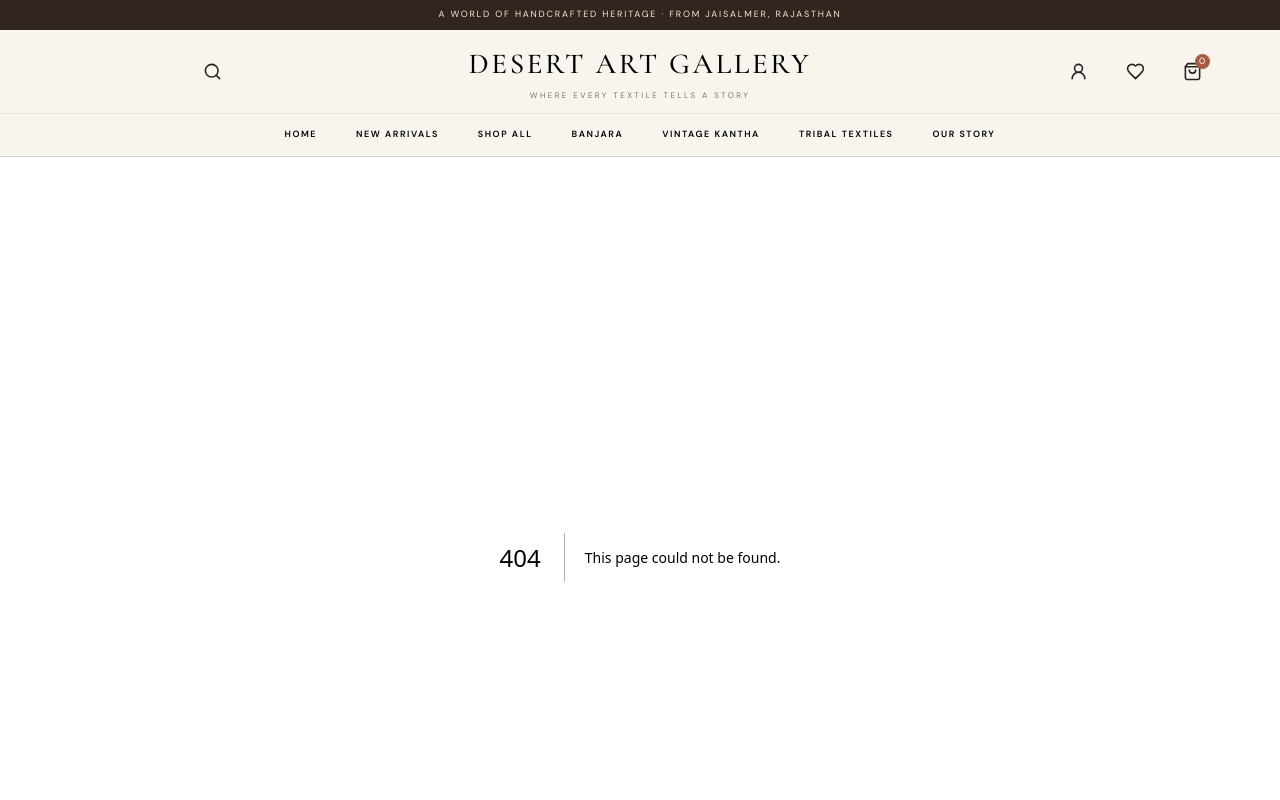
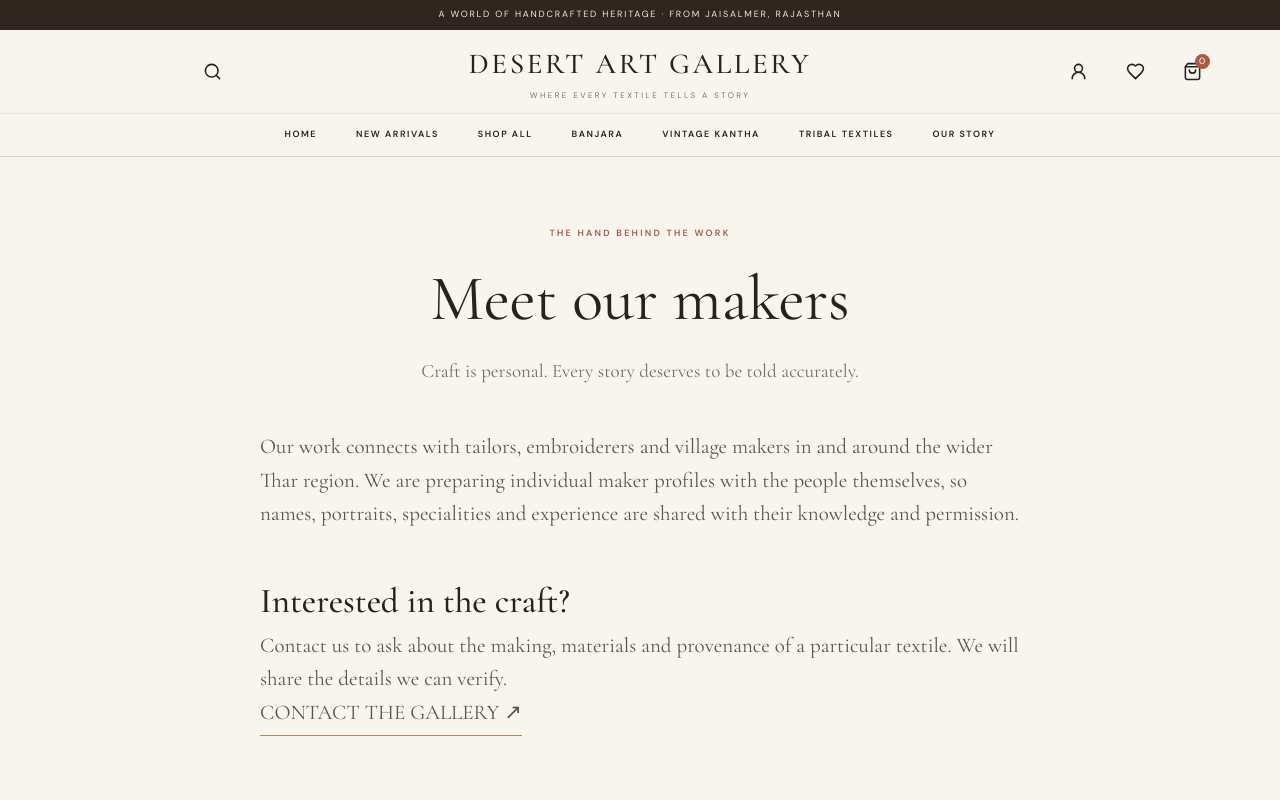
Before and after one commit to tchouhanjsm/desert-art-gallery, a Next.js app: page /artisans in a window 1280 px wide. Before the commit this address had no page. Shown: the top 800 px of the page. Built offline with nearby package versions, Linux system fonts and the light colour scheme.

Commit message:
feat: build src/app/artisans/page.tsx

```diff
--- /dev/null
+++ b/src/app/artisans/page.tsx
@@ -0,0 +1,2 @@
+export const metadata={title:"Our Makers",description:"The people and skilled hands behind the work at Desert Art Gallery."};
+export default function ArtisansPage(){return <div className="page-shell"><div className="page-heading"><div className="section-kicker">THE HAND BEHIND THE WORK</div><h1>Meet our makers</h1><p>Craft is personal. Every story deserves to be told accurately.</p></div><div className="info-copy"><p>Our work connects with tailors, embroiderers and village makers in and around the wider Thar region. We are preparing individual maker profiles with the people themselves, so names, portraits, specialities and experience are shared with their knowledge and permission.</p><h2>Interested in the craft?</h2><p>Contact us to ask about the making, materials and provenance of a particular textile. We will share the details we can verify.</p><a className="contact-link" href="mailto:hello@desertartgallery.net">CONTACT THE GALLERY ↗</a></div></div>;}
```
